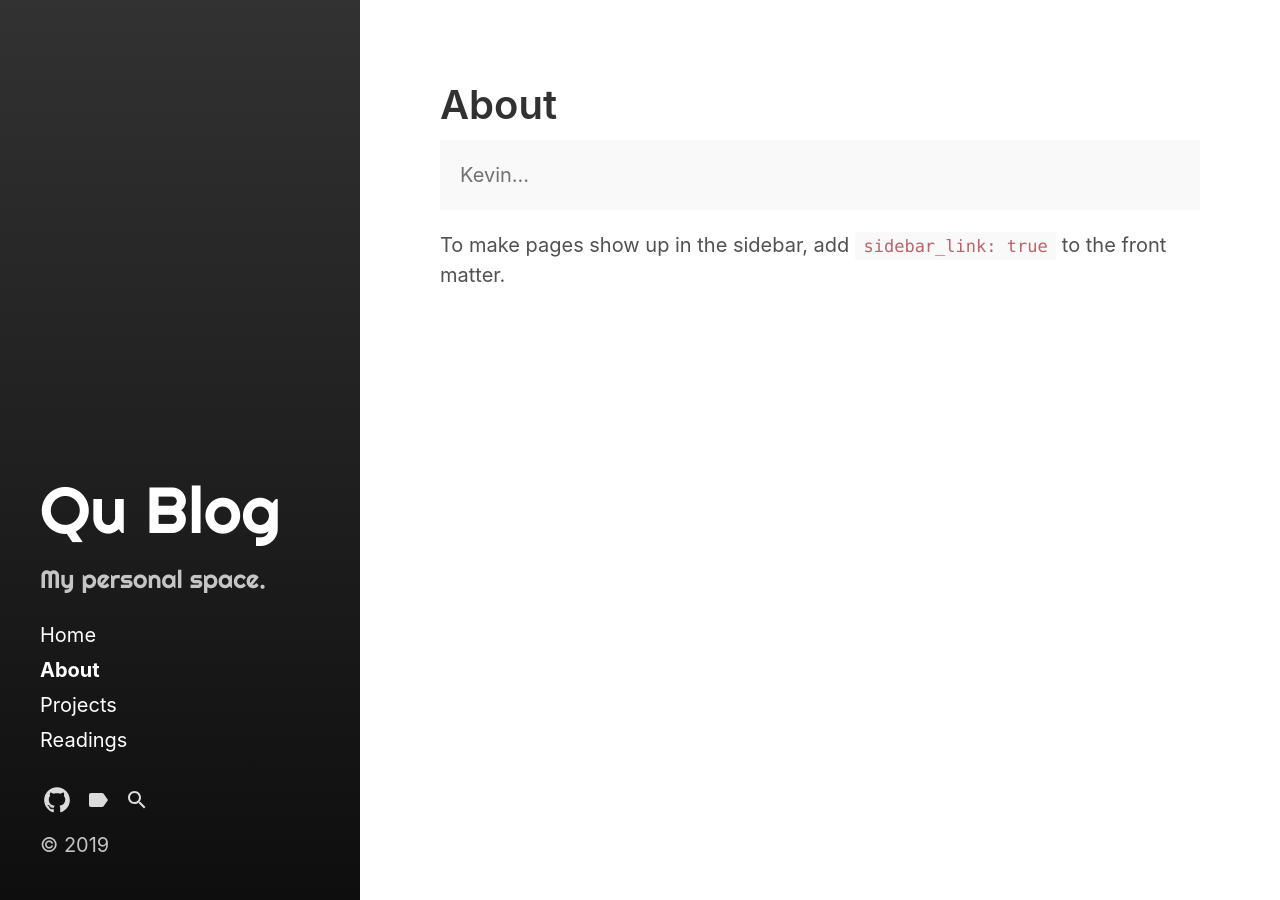
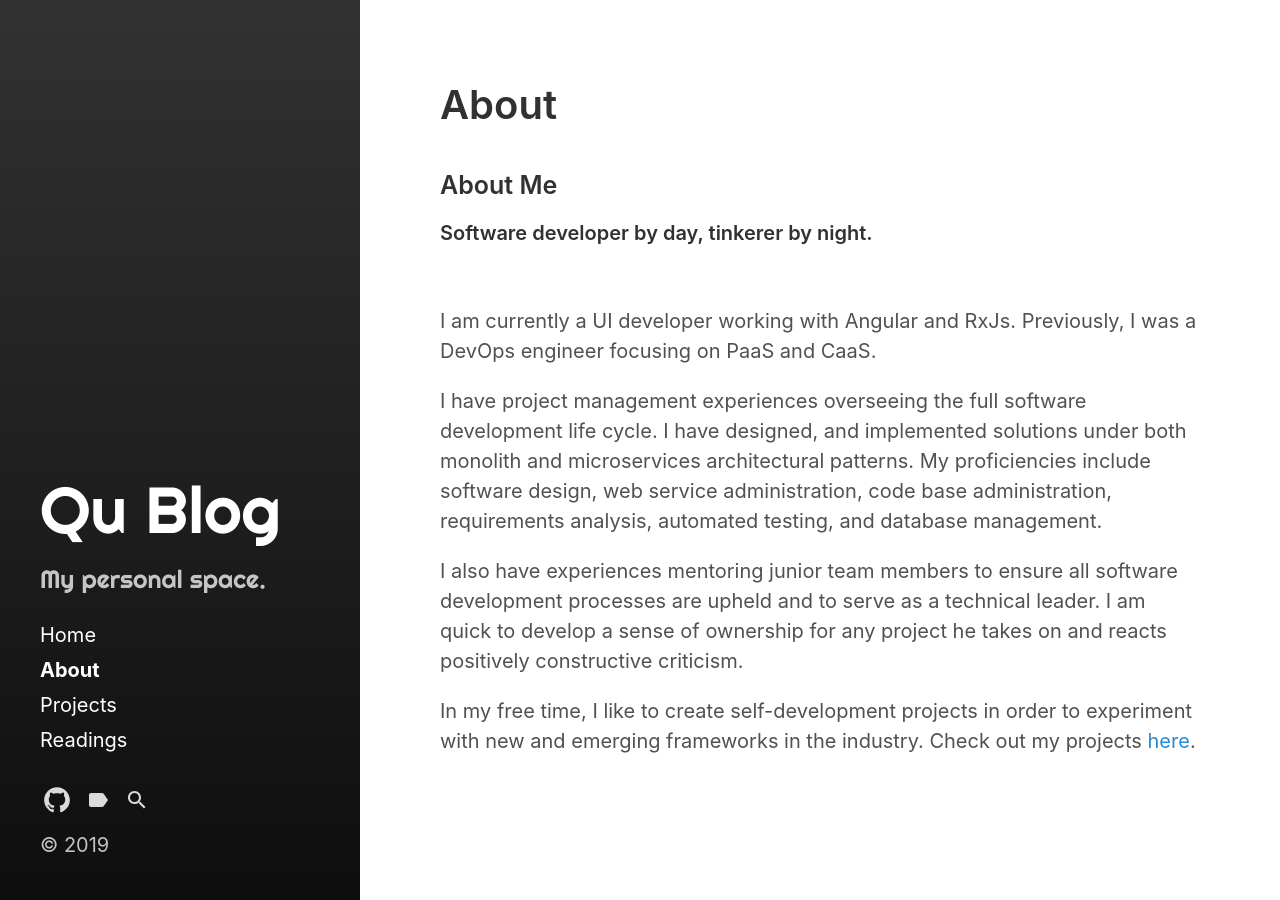
Before and after one commit to yiqu/yiqu.github.io, a Jekyll site: the page built from about.md, in a window 1280 px wide. Built offline with Jekyll 4.4.1, drawn with Linux system fonts in a browser that asks for light colours; some web fonts are replaced.

Commit message:
Update about.md

```diff
--- a/about.md
+++ b/about.md
@@ -4,9 +4,14 @@ title: About
 sidebar_link: true
 ---
 
-<p class="message">
-  Kevin...
-</p>
+### About Me
+###### Software developer by day, tinkerer by night.
+<br/>
 
-To make pages show up in the sidebar, add `sidebar_link: true` to the front
-matter.
+I am currently a UI developer working with Angular and RxJs. Previously, I was a DevOps engineer focusing on PaaS and CaaS.
+
+I have project management experiences overseeing the full software development life cycle. I have designed, and implemented solutions under both monolith and microservices architectural patterns. My proficiencies include software design, web service administration, code base administration, requirements analysis, automated testing, and database management.
+
+I also have experiences mentoring junior team members to ensure all software development processes are upheld and to serve as a technical leader. I am quick to develop a sense of ownership for any project he takes on and reacts positively constructive criticism.
+
+In my free time, I like to create self-development projects in order to experiment with new and emerging frameworks in the industry. Check out my  projects [here](https://yiqu.github.io/category/projects.html).
```
